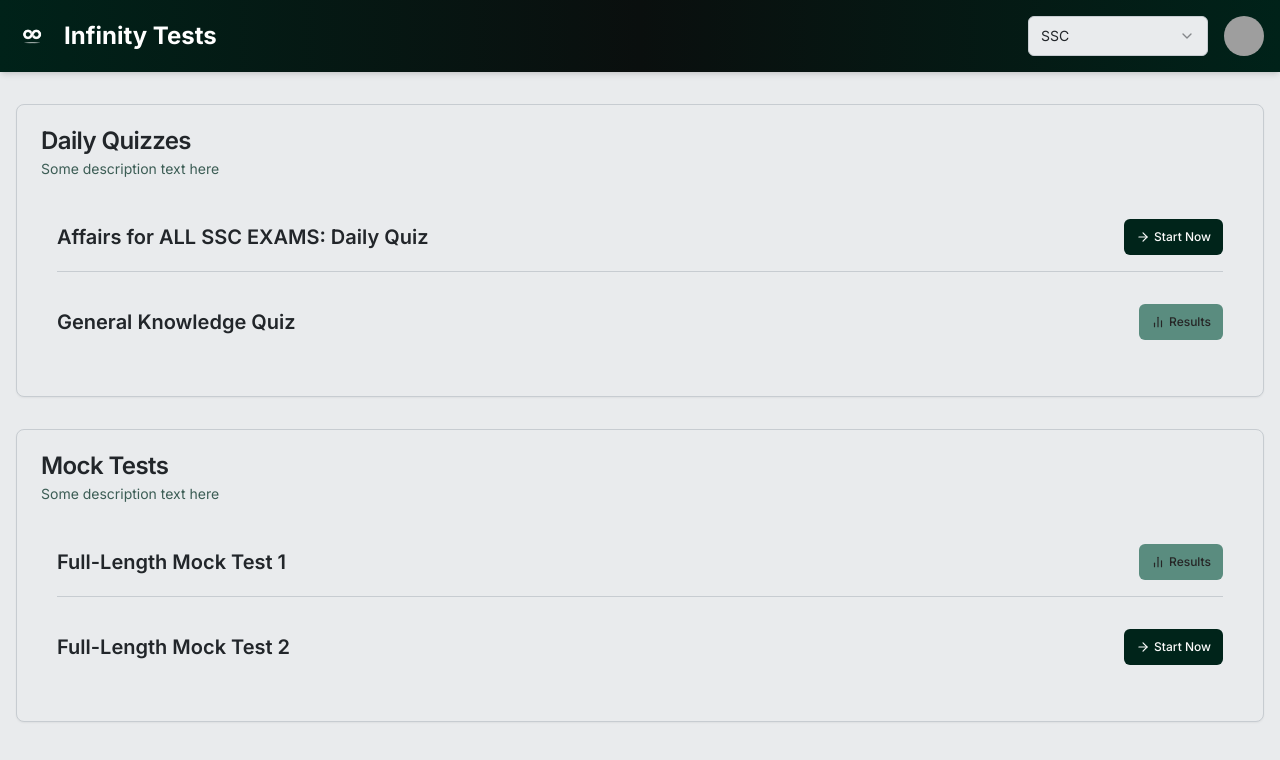
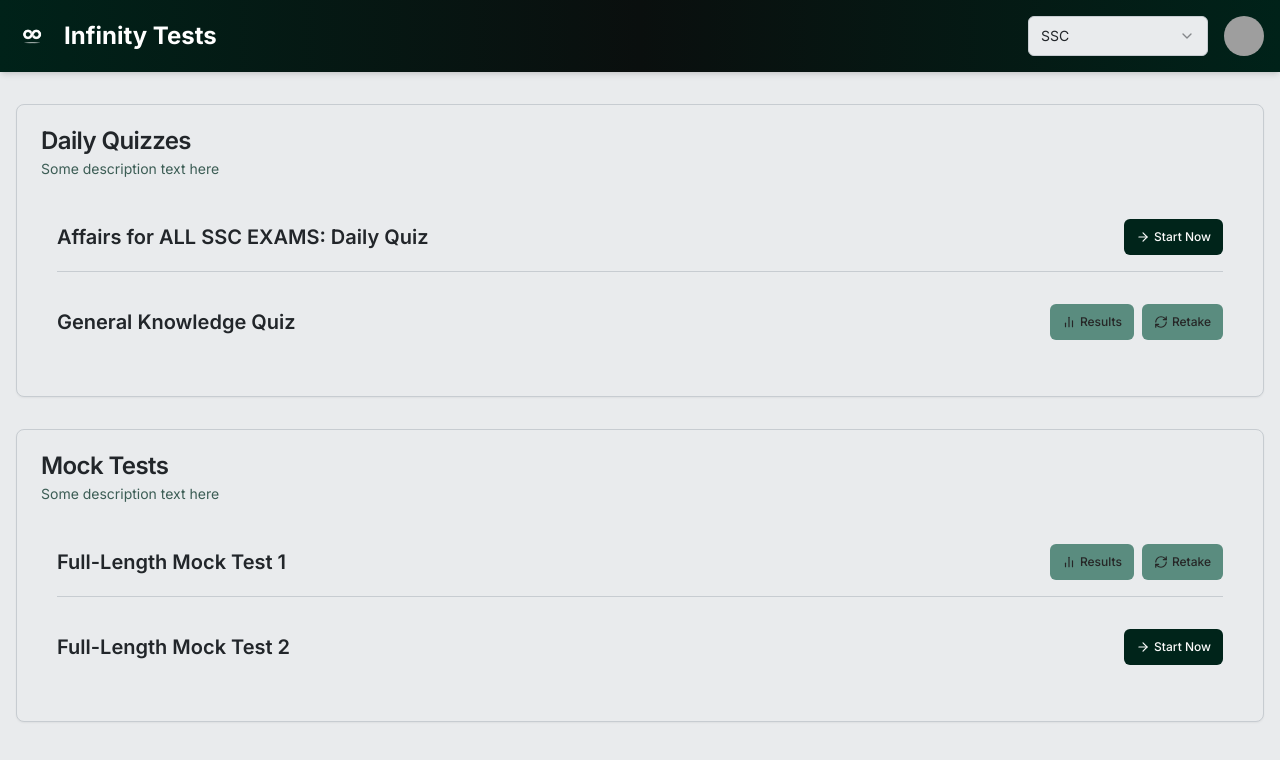
Before and after one commit to destx0/gquiz, a Next.js app: page /ssc in a window 1280 px wide. Shown: the top 760 px of the page. Built offline with nearby package versions, Linux system fonts and the light colour scheme; grey boxes are pictures that could not be loaded.

Commit message:
buttonsd fixed

```diff
--- a/src/components/TestCardList.jsx
+++ b/src/components/TestCardList.jsx
@@ -34,6 +34,7 @@ const TestCardList = ({ tests, sectionTitle }) => {
 								{test.testName}
 							</span>
 							{test.status === "completed" ? (
+								<div className="flex space-x-2">
 									<Button
 										size="sm"
 										variant="secondary"
@@ -42,6 +43,15 @@ const TestCardList = ({ tests, sectionTitle }) => {
 										<BarChart2 size={14} className="mr-1" />
 										Results
 									</Button>
+									<Button
+										size="sm"
+										variant="secondary"
+										className="text-xs"
+									>
+										<RefreshCw size={14} className="mr-1" />
+										Retake
+									</Button>
+								</div>
 							) : (
 								<Button size="sm" className="text-xs">
 									<ArrowRight size={14} className="mr-1" />
```
Lines whose indentation alone changed are shown as unchanged.
